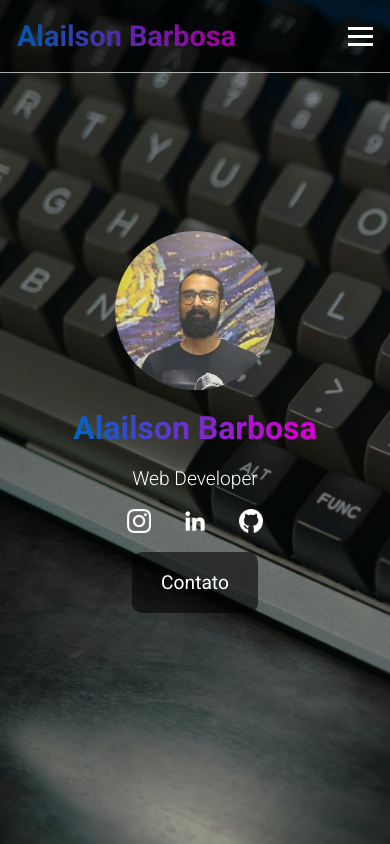
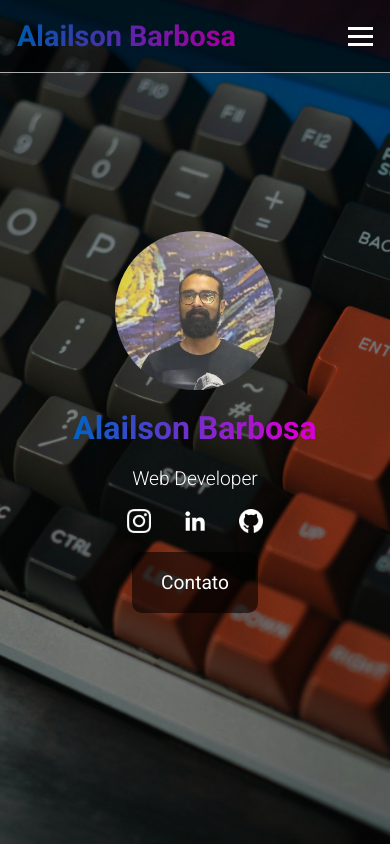
Before and after one commit to AlailsonDev/portfolio-2024, a React (Vite) app in the folder portfolio-2024/: page / in a window 390 px wide. Shown: the top 844 px of the page. Built offline with nearby package versions, Linux system fonts and the light colour scheme.

Commit message:
ajuste na responsividade

```diff
--- a/portfolio-2024/src/Main/Main.css
+++ b/portfolio-2024/src/Main/Main.css
@@ -56,3 +56,11 @@
     background: linear-gradient(270deg, rgb(210, 1, 210) 10%, rgb(1, 99, 197) 99%);
 
 }
+
+@media screen and (max-width: 768px) {
+
+    .main {
+        background-position: 40%;
+    }
+
+}
```
